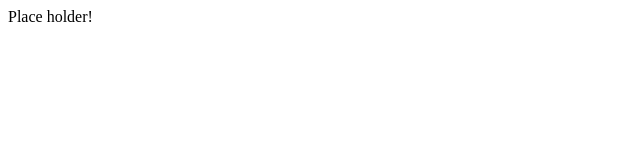
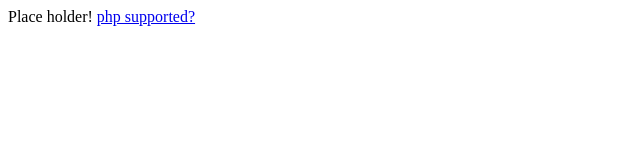
Before and after one commit to monoverde/monoverde.github.io, a plain HTML site: page index.html in a window 1280 px wide. Shown: the whole page, without its empty margins (0-640 px from the left). Drawn offline with Linux system fonts and the light colour scheme.

Commit message:
testing features

```diff
--- a/index.html
+++ b/index.html
@@ -4,5 +4,6 @@
 	</head>
 	<body>
 	Place holder!
+		<a href="info.php">php supported?</a>
 	</body>
 </html>
```
